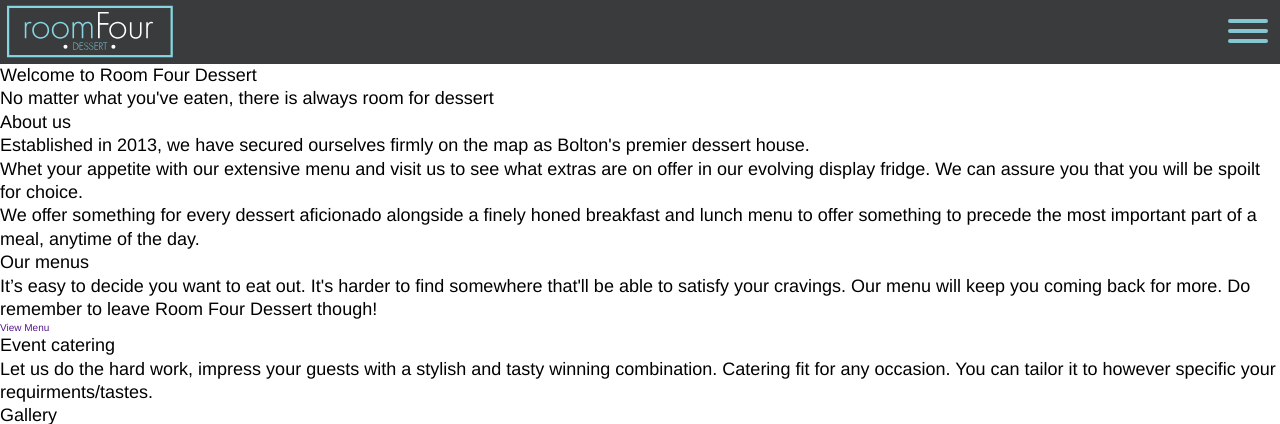
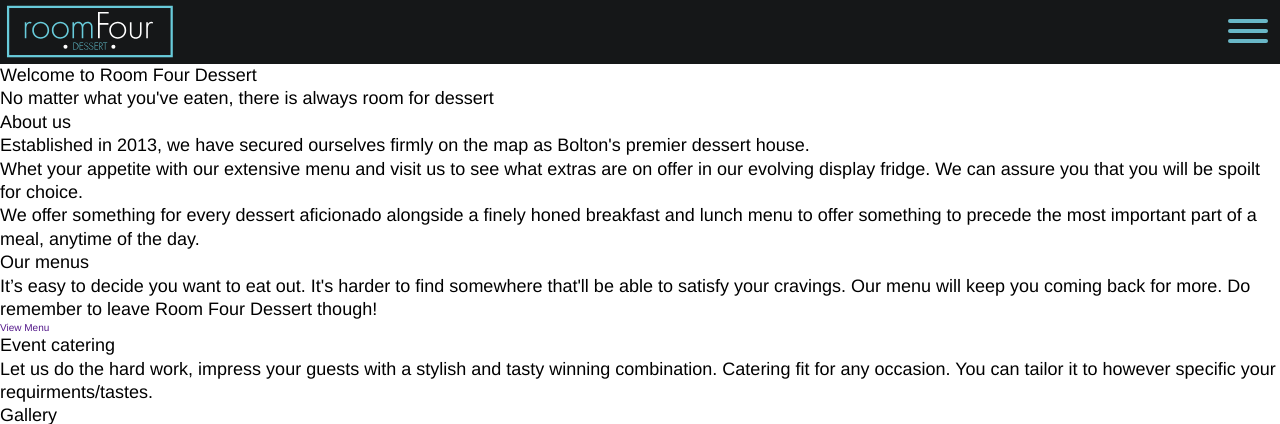
Before and after one commit to s00pGuY/RoomFourDessert, a PHP site: page /index.php in a window 1280 px wide. Shown: the top 424 px of the page. Run offline with PHP 8.4, Linux system fonts and the light colour scheme.

Commit message:
converted header bg to rgba and changed opacity value

```diff
--- a/assets/css/style.css
+++ b/assets/css/style.css
@@ -70,8 +70,7 @@ a img {
 header {
 	width: 100%;
 	height: 6.4rem;
-	background-color: #090b0c;
-	opacity: 0.8;
+	background-color: rgba(9, 11, 12, 0.95);
 }
 
 .logo {
```
